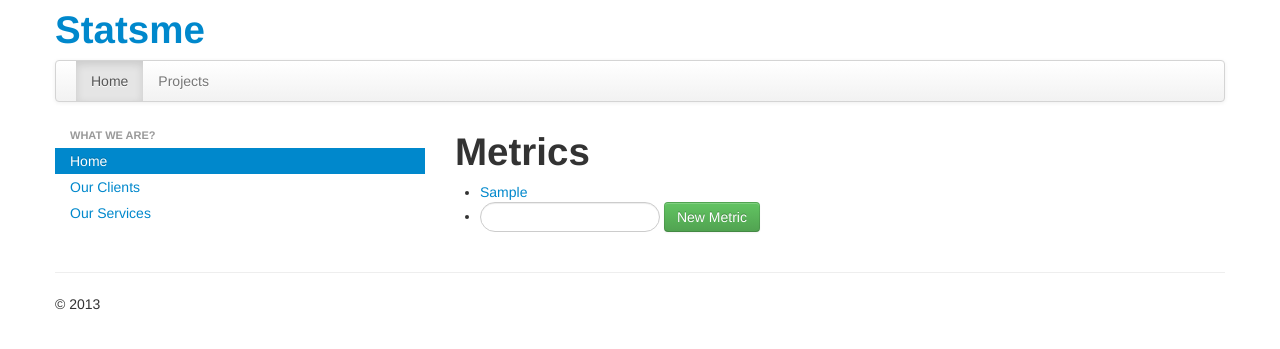
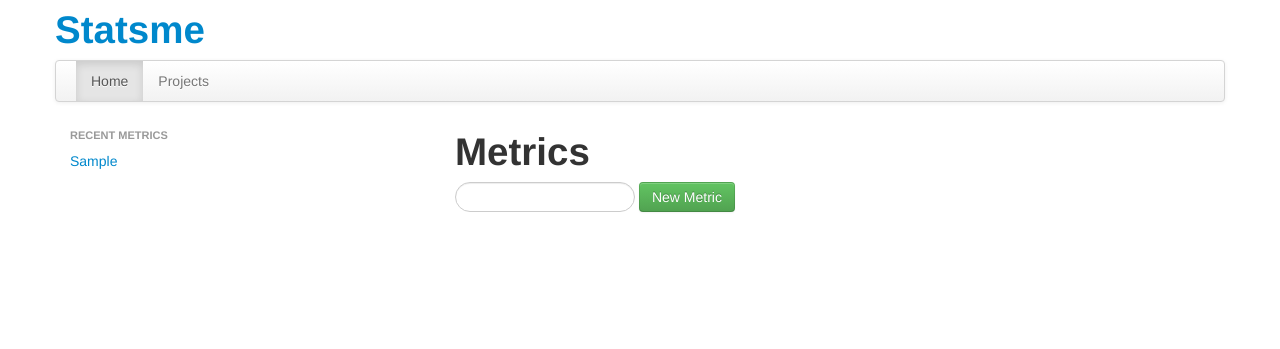
Before and after one commit to boggsboggs/statsme, a Django app: template django/metrics/templates/metric_list.html in a window 1280 px wide. Shown: the top 349 px of the page. Run offline with Django 3.2, Linux system fonts and the light colour scheme; the template is opened without the code that fills it: values that come from a table or form of the project are taken from there, others are empty; tables that the repository leaves empty hold one stand-in row (values such as "Sample post"); parts of the project's set-up code (start-up, migrations or seed data) failed here and were passed over; some libraries are stand-ins or nearby versions.

Commit message:
mess with things

```diff
--- a/django/metrics/templates/metric_list.html
+++ b/django/metrics/templates/metric_list.html
@@ -3,16 +3,9 @@
 {% block content %}
 <h1>Metrics</h1>
 
-<ul>
-    {% for metric in object_list %}
-    <li><a href="/metrics/metric/{{ metric.id }}/">{{ metric.identifier }}</a></li>
-    {% endfor %}
-    <li>
-        <form name="create_metric" action="metric/create" method="post">
-            <input type="text" name="identifier" class="input-medium search-query"/>
-            <input type="submit" value="New Metric" class="btn btn-success"/>
-        </form>
+<form name="create_metric" action="metric/create" method="post">
+    <input type="text" name="identifier" class="input-medium search-query"/>
+    <input type="submit" value="New Metric" class="btn btn-success"/>
+</form>
 
-    </li>
-</ul>
 {% endblock %}
--- a/django/templates/base.html
+++ b/django/templates/base.html
@@ -1,5 +1,6 @@
 <!doctype html>
 <html lang="en">
+  <!-- HEAD -->
   <head>
     <title></title>
 
@@ -10,13 +11,19 @@
     <link href="/static/css/bootstrap-responsive.css" rel="stylesheet">
   </head>
 
+  <!-- BODY -->
   <body>
+    <!-- BASE DIV -->
     <div class="container">
+        <!-- TITLE -->
         <h1 class="visible-desktop"><a href="#">Statsme</a></h1>
+
+        <!-- NAV BAR -->
         <div class="navbar">
           <div class="navbar-inner">
             <div class="container">
               <ul class="nav">
+                <!-- NAV BAR ITEMS -->
                 <li class="active"><a href="#">Home</a></li>
                 <li><a href="#">Projects</a></li>
               </ul>
@@ -24,25 +31,22 @@
           </div>
         </div>
 
+        <!-- CONTENT ROW -->
         <div class="row">
+            <!-- RECENT METRICS -->
              <div class="span4">
                  <ul class="nav nav-list">
-                    <li class="nav-header">What we are?</li>
-                    <li class="active"><a href="#">Home</a></li>
-                    <li><a href="#">Our Clients</a></li>
-                    <li><a href="#">Our Services</a></li>
+                    <li class="nav-header">Recent Metrics</li>
+                {% for metric in metric_list|slice:"5" %}
+                    <li><a href="{{ metric.get_absolute_url }}">{{ metric.identifier }}</a></li>
+                {% endfor %}
                 </ul>
              </div>
+             <!-- CONTENT -->
              <div class="span8">
                  {% block content %}{% endblock %}
              </div>
          </div>
-
-        <hr>
-        <div class="footer">
-        <p>&copy; 2013</p>
-        </div>
-
     </div>
 
     <script src="http://code.jquery.com/jquery-1.10.1.min.js"></script>
--- /dev/null
+++ b/django/todo.txt
@@ -0,0 +1,4 @@
+Django TODO:
+    Delete metrics
+    Migration
+    User login
```
Also changed, not shown: django/metrics/views.py (+8 -1 lines).
